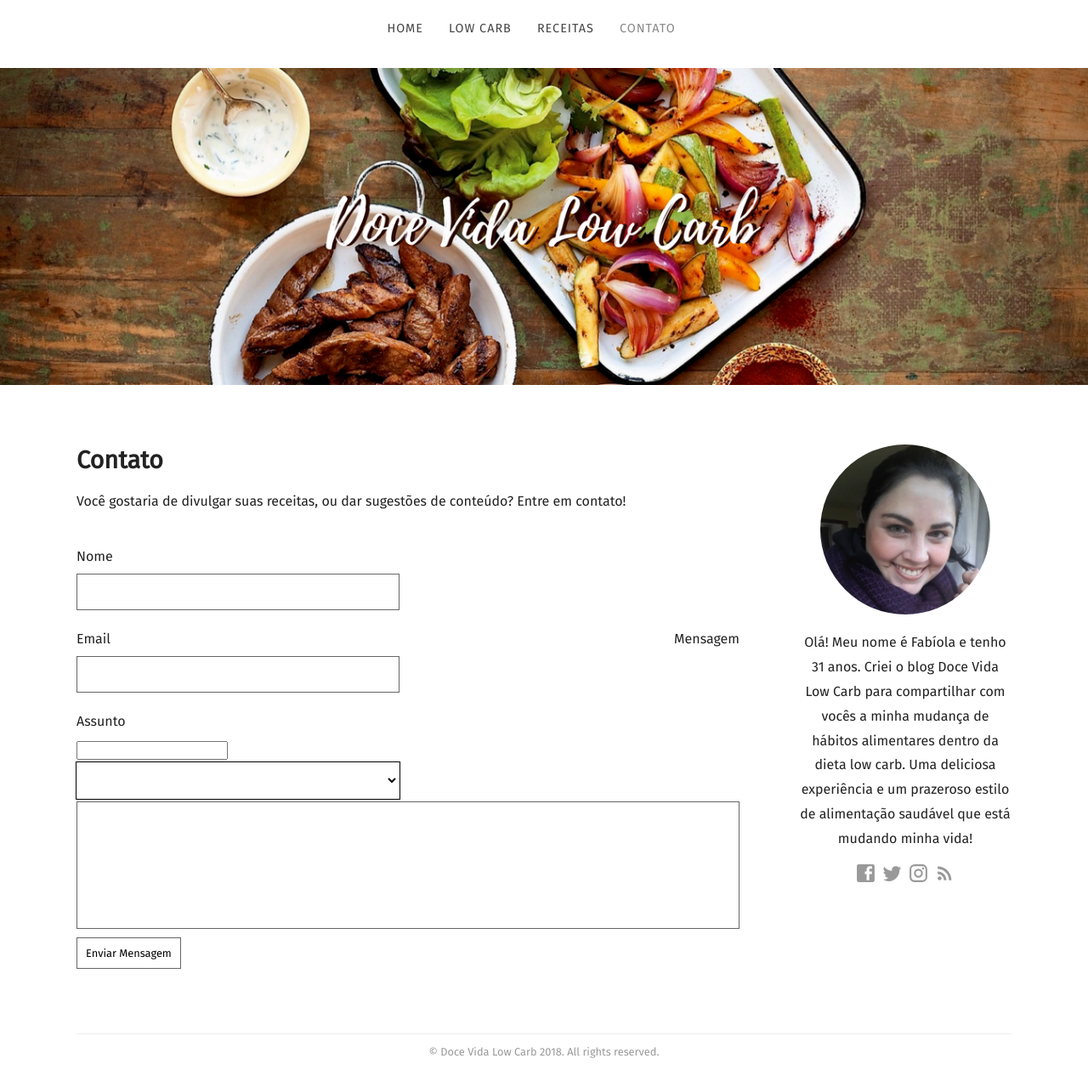
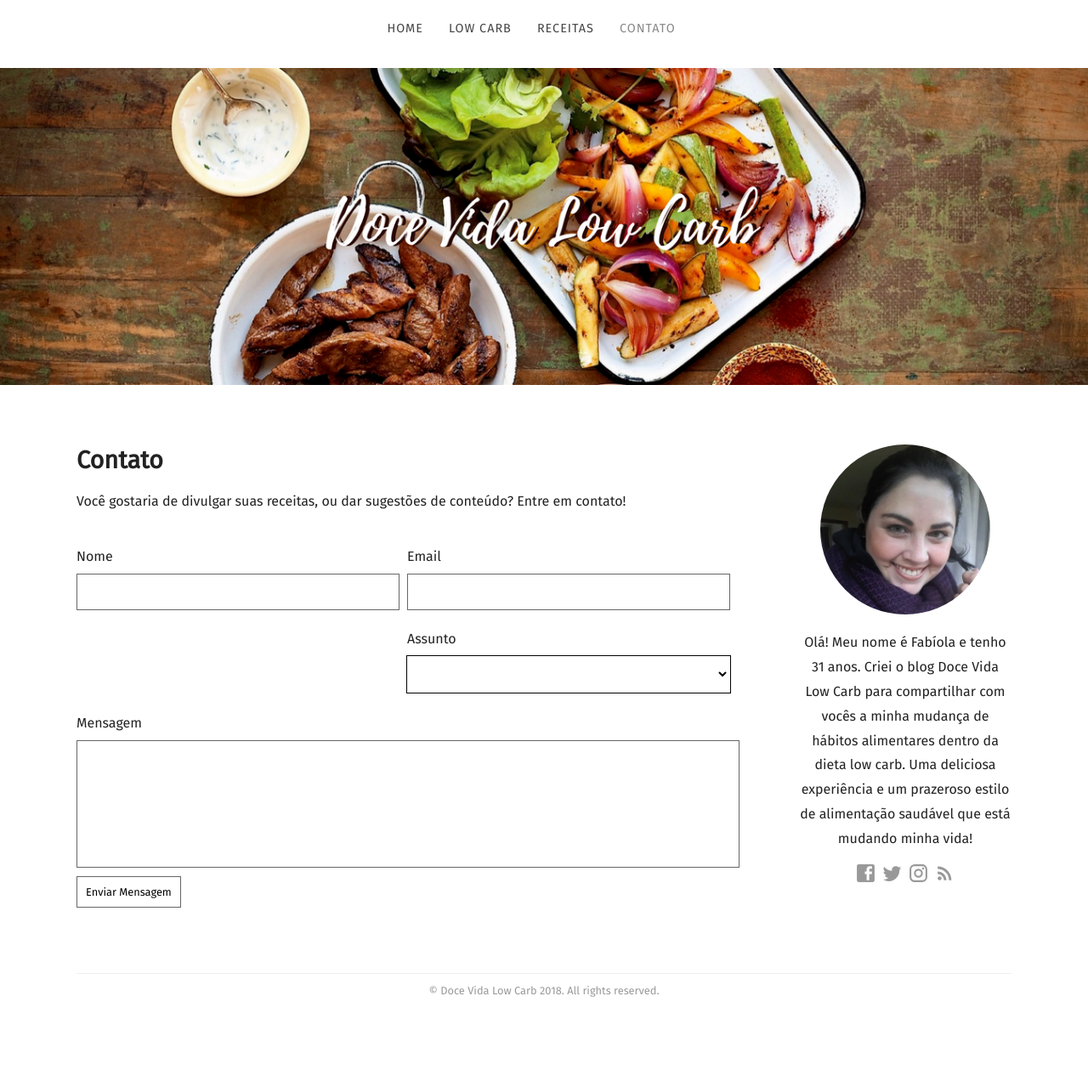
Before and after one commit to docevidalowcarb/docevidalowcarb.github.io, a Jekyll site: the page built from contato.html, in a window 1280 px wide and 1272 px high. Shown: the whole window at 85% size. Built offline with Jekyll 4.4.1, drawn with Linux system fonts in a browser that asks for light colours; some web fonts are replaced.

Commit message:
Updated 'contato.html' via CloudCannon

```diff
--- a/contato.html
+++ b/contato.html
@@ -20,7 +20,6 @@ title: Contact
 
 		<div class="split">
 			<label for="subject">Assunto</label>
-			<input type="subject" name="_subject" id="subject" />
 			<select id="subject" name="_subject">
 				<option value="enquiry">Receitas</option>
 				<option value="suggestion">Sugestões</option>
```
